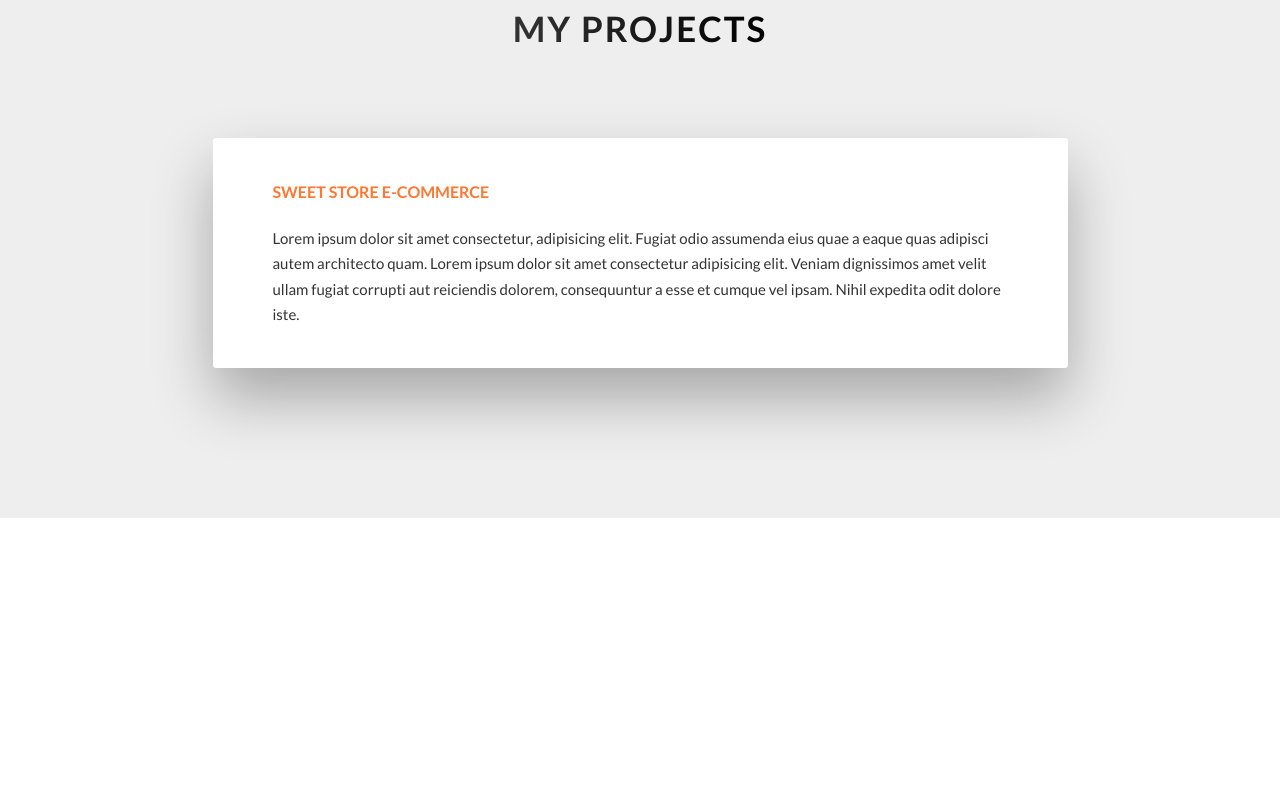
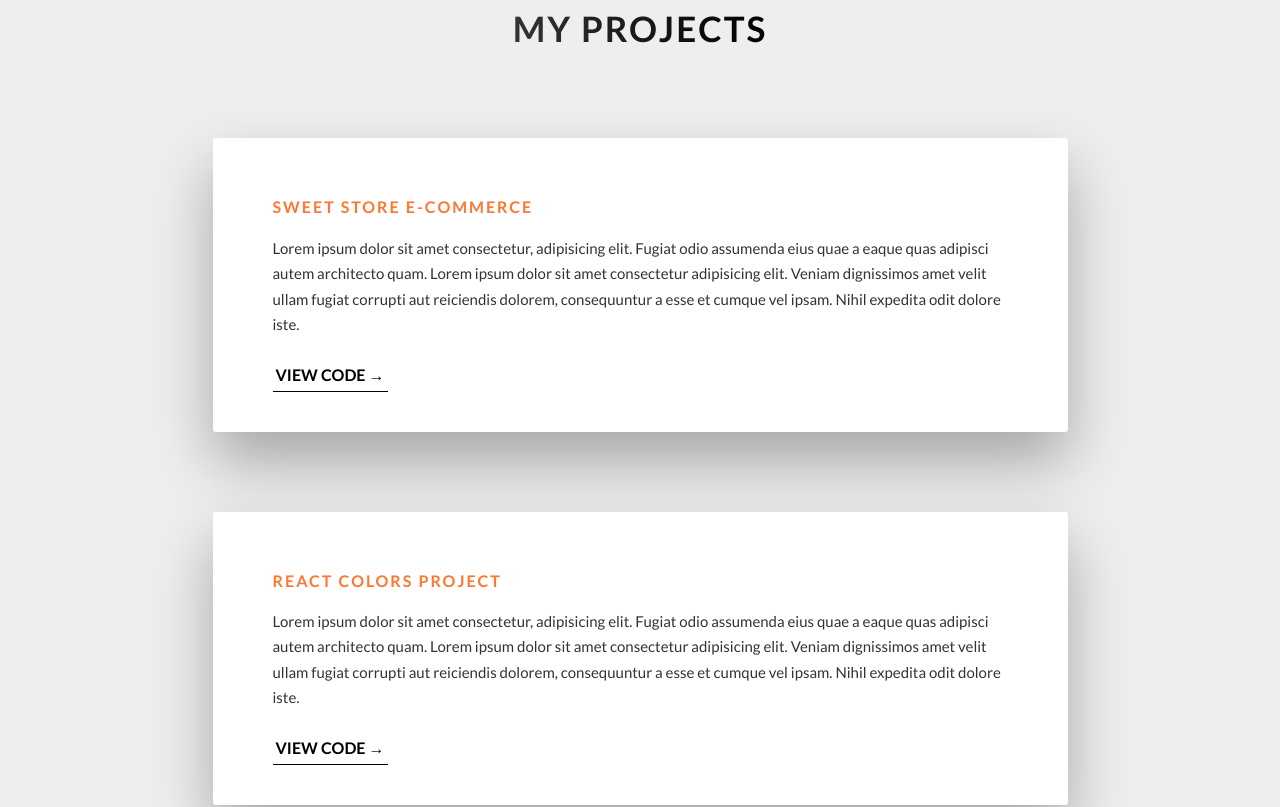
Before and after one commit to JainieJ/my-portfolio-project, a React (Create React App) app: page / in a window 1280 px wide. Shown: the part 2400-3207 px from the top of the page. Before the commit the page ends 2918 px from the top, so only its background shows below. Built offline with nearby package versions, Linux system fonts and the light colour scheme.

Commit message:
added dynamic rendering of projects infor in Projects component, created anumated undreline for project title, added TextButton component for link to github

```diff
--- a/src/App.scss
+++ b/src/App.scss
@@ -54,6 +54,10 @@ $default-box-shadow: 0 3rem 6rem rgba($color-black, 0.3);
   margin-bottom: 2rem !important;
 }
 
+.u-margin-top-sm {
+  margin-top: 2rem !important;
+}
+
 .u-margin-top-lg {
   margin-top: 8rem !important;
 }
--- a/src/components/project-item/project-item.component.jsx
+++ b/src/components/project-item/project-item.component.jsx
@@ -1,26 +1,23 @@
 import React from "react";
 import "./project-item.styles.scss";
+import TextButton from "../text-button/text-button.component";
 
-const ProjectItem = () => {
+const ProjectItem = ({ title, description, netlify, github }) => {
   return (
     <div className="row">
       <div className="project">
-        {/* <iframe
-          src="https://bakery-proj-react.netlify.com/"
-          title="sweet-store"
-          scrolling="no"
-          className="project__sample"
-        ></iframe> */}
-        <h3 className="project__title u-margin-bottom-sm">
-          Sweet Store E-Commerce
-        </h3>
-        <p className="project__info">
-          Lorem ipsum dolor sit amet consectetur, adipisicing elit. Fugiat odio
-          assumenda eius quae a eaque quas adipisci autem architecto quam. Lorem
-          ipsum dolor sit amet consectetur adipisicing elit. Veniam dignissimos
-          amet velit ullam fugiat corrupti aut reiciendis dolorem, consequuntur
-          a esse et cumque vel ipsam. Nihil expedita odit dolore iste.
-        </p>
+        <a
+          href={netlify}
+          target="_blank"
+          rel="noopener noreferrer"
+          className="project__title"
+        >
+          {title}
+        </a>
+        <p className="project__info">{description}</p>
+        <div class="u-margin-top-sm">
+          <TextButton link={github}>view code</TextButton>
+        </div>
       </div>
     </div>
   );
--- a/src/components/project-item/project-item.styles.scss
+++ b/src/components/project-item/project-item.styles.scss
@@ -8,20 +8,41 @@
   box-shadow: $default-box-shadow;
   border-radius: 3px;
 
-  //   &__sample {
-  //     width: 100%;
-  //     height: 40rem;
-  //     pointer-events: none;
-  //     border: none;
-  //     border-radius: 3px;
-  //     overflow: hidden;
-  //   }
+  &__title {
+    &:link,
+    &:visited,
+    &:active {
+      color: $color-primary-dark;
+      font-size: 1.6rem;
+      font-weight: 700;
+      text-transform: uppercase;
+      text-decoration: none;
+      display: inline-block;
+      letter-spacing: 0.2rem;
+      padding: 1.5rem 0;
+      position: relative;
+    }
 
-  &__title {
-    color: $color-primary-dark;
-    font-size: 1.6rem;
-    font-weight: 700;
-    text-transform: uppercase;
+    &::after {
+      position: absolute;
+      left: 50%;
+      top: 75%;
+      content: "";
+      display: block;
+      height: 2px;
+      background: $color-black;
+      transition: width 0.3s ease 0s, left 0.3s ease 0s;
+      width: 0;
+    }
+
+    &:hover {
+      cursor: pointer;
+    }
+
+    &:hover::after {
+      width: 100%;
+      left: 0;
+    }
   }
 
   &__info {
--- a/src/components/projects-list/projects-list.component.jsx
+++ b/src/components/projects-list/projects-list.component.jsx
@@ -1,8 +1,15 @@
 import React from "react";
+import projects from "./../../data/projects";
 import ProjectItem from "../project-item/project-item.component";
 
 const ProjectsList = () => {
-  return <ProjectItem />;
+  return (
+    <>
+      {projects.map((project, idx) => (
+        <ProjectItem key={idx} {...project} />
+      ))}
+    </>
+  );
 };
 
 export default ProjectsList;
--- /dev/null
+++ b/src/components/text-button/text-button.component.jsx
@@ -0,0 +1,17 @@
+import React from "react";
+import "./text-button.styles.scss";
+
+const TextButton = ({ children, link }) => {
+  return (
+    <a
+      href={link}
+      target="_blank"
+      rel="noopener noreferrer"
+      className="btn-text"
+    >
+      {`${children}`} &rarr;
+    </a>
+  );
+};
+
+export default TextButton;
--- /dev/null
+++ b/src/components/text-button/text-button.styles.scss
@@ -0,0 +1,28 @@
+@import "../../App.scss";
+
+.btn-text {
+  &:link,
+  &:visited {
+    font-size: $default-font-size;
+    color: $color-black;
+    text-transform: uppercase;
+    display: inline-block;
+    text-decoration: none;
+    border-bottom: 1px solid $color-black;
+    padding: 3px;
+    transition: all 0.5s;
+    font-weight: 700;
+  }
+
+  &:hover {
+    background-color: $color-black;
+    color: $color-white;
+    box-shadow: 0 1rem 2rem rgba($color-black, 0.2);
+    transform: translateY(-2px);
+  }
+
+  &:active {
+    box-shadow: 0 0.5rem 1rem rgba($color-black, 0.2);
+    transform: translateY(0);
+  }
+}
--- /dev/null
+++ b/src/data/projects.js
@@ -0,0 +1,25 @@
+const projects = [
+  {
+    title: "SWEET STORE E-COMMERCE",
+    description:
+      "Lorem ipsum dolor sit amet consectetur, adipisicing elit. Fugiat odio assumenda eius quae a eaque quas adipisci autem architecto quam. Lorem ipsum dolor sit amet consectetur adipisicing elit. Veniam dignissimos amet velit ullam fugiat corrupti aut reiciendis dolorem, consequuntur a esse et cumque vel ipsam. Nihil expedita odit dolore iste.",
+    netlify: "https://bakery-proj-react.netlify.com/",
+    github: "https://github.com/JainieJ/bakery-proj"
+  },
+  {
+    title: "REACT COLORS PROJECT",
+    description:
+      "Lorem ipsum dolor sit amet consectetur, adipisicing elit. Fugiat odio assumenda eius quae a eaque quas adipisci autem architecto quam. Lorem ipsum dolor sit amet consectetur adipisicing elit. Veniam dignissimos amet velit ullam fugiat corrupti aut reiciendis dolorem, consequuntur a esse et cumque vel ipsam. Nihil expedita odit dolore iste.",
+    netlify: "https://react-colors-proj.netlify.com/",
+    github: "https://github.com/JainieJ/react-color-proj"
+  },
+  {
+    title: "RECIPE SEARCH",
+    description:
+      "Lorem ipsum dolor sit amet consectetur, adipisicing elit. Fugiat odio assumenda eius quae a eaque quas adipisci autem architecto quam. Lorem ipsum dolor sit amet consectetur adipisicing elit. Veniam dignissimos amet velit ullam fugiat corrupti aut reiciendis dolorem, consequuntur a esse et cumque vel ipsam. Nihil expedita odit dolore iste.",
+    netlify: "https://themealdb-react-proj.netlify.com/",
+    github: "https://github.com/JainieJ/the-mealdb-recipes"
+  }
+];
+
+export default projects;
```
